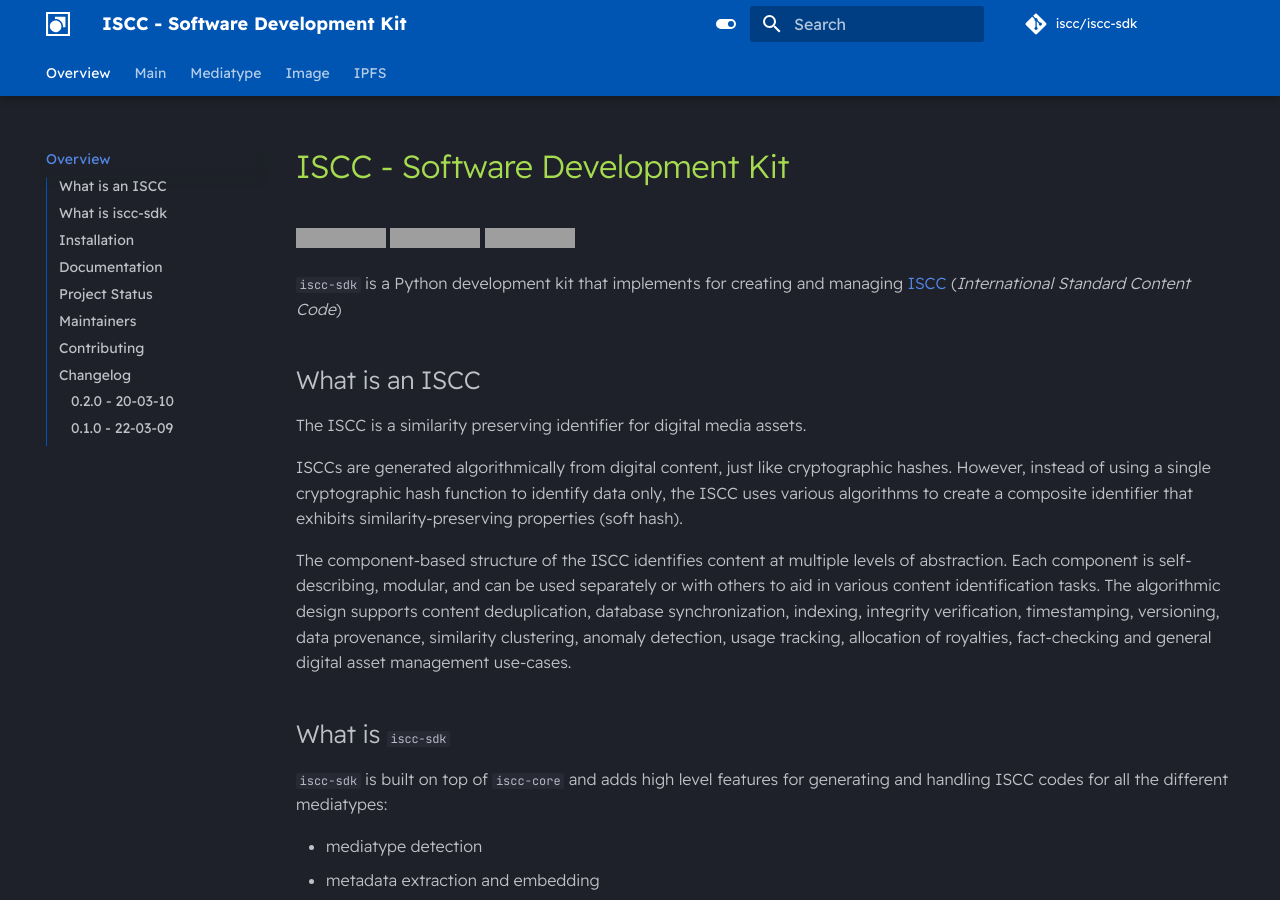
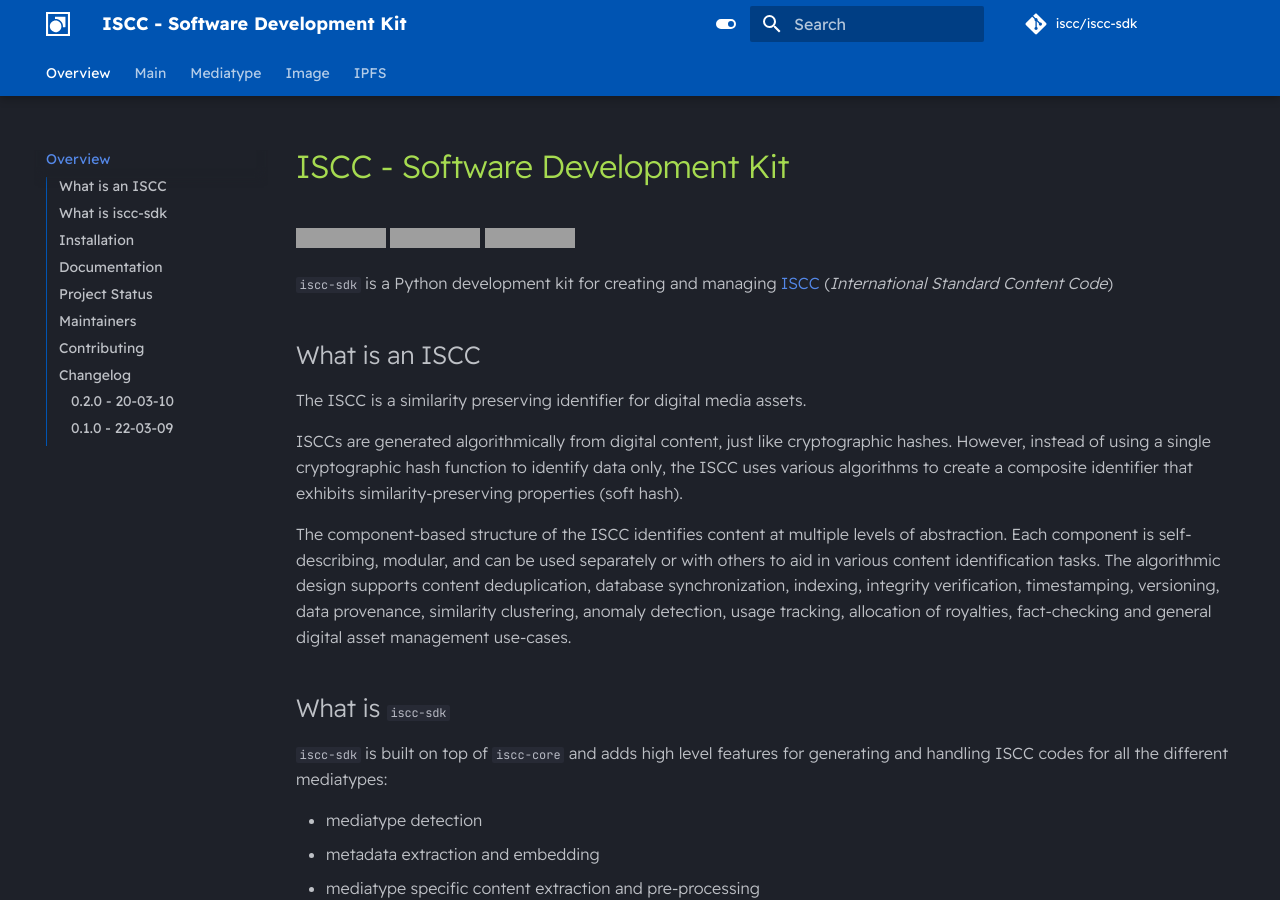
Before and after one commit to iscc/iscc-sdk, an MkDocs documentation site: the page built from docs/index.md, in a window 1280 px wide and 900 px high. Built offline with MkDocs 1.6.1 and Material for MkDocs 9.7.7, drawn with Linux system fonts in a browser that asks for light colours; comment, search, counter and statistics services are not loaded; grey boxes are pictures that could not be loaded.

```diff
--- a/docs/index.md
+++ b/docs/index.md
@@ -4,7 +4,7 @@
 [![Coverage](https://codecov.io/gh/iscc/iscc-sdk/branch/main/graph/badge.svg?token=7BJ7HJU815)](https://codecov.io/gh/iscc/iscc-sdk)
 [![Quality](https://app.codacy.com/project/badge/Grade/aa791abf9d824f6aa65a8f86b9222c90)](https://www.codacy.com/gh/iscc/iscc-sdk/dashboard)
 
-`iscc-sdk` is a Python development kit that implements for creating and managing [ISCC](https://core.iscc.codes) (*International Standard Content Code*)
+`iscc-sdk` is a Python development kit for creating and managing [ISCC](https://core.iscc.codes) (*International Standard Content Code*)
 
 ## What is an ISCC
 
```
Also changed, not shown: README.md (+1 -1 lines).
